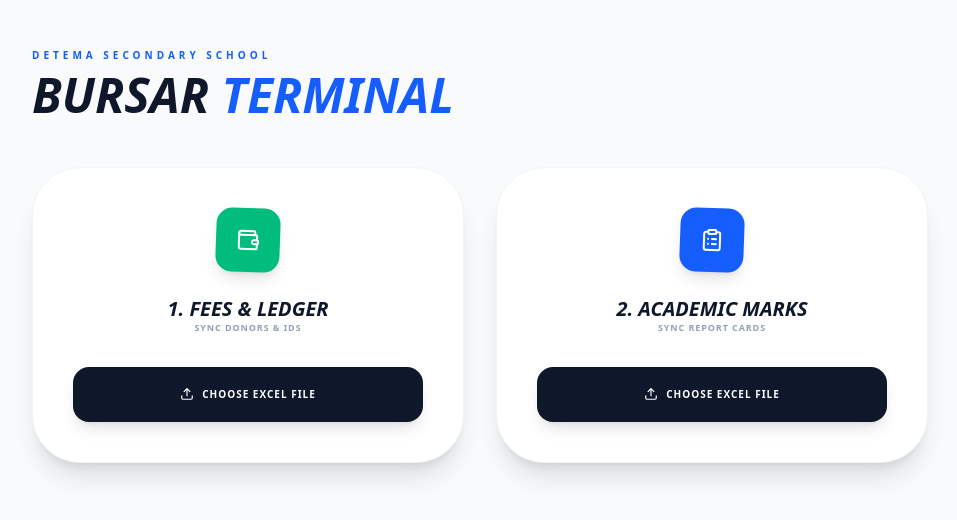
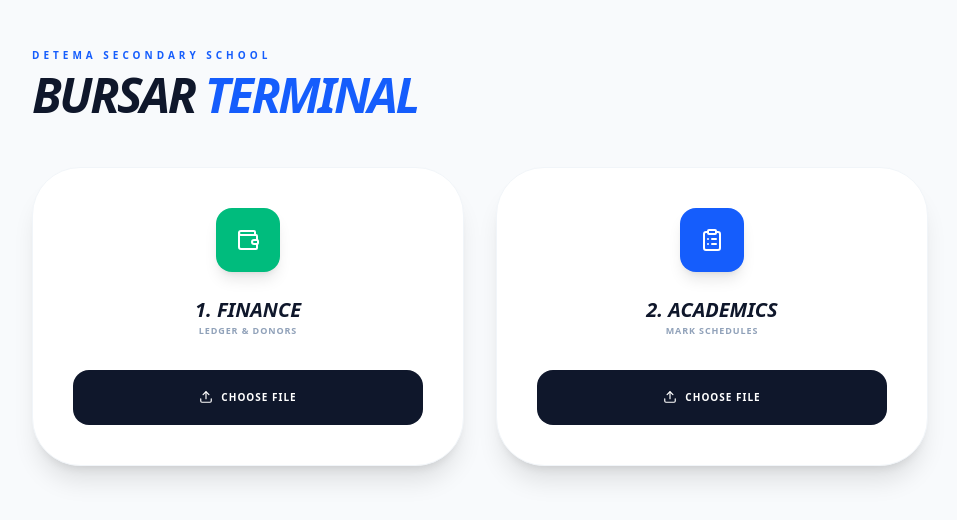
Before and after one commit to FaustinoDhovi/detemasecondary, a Next.js app: page /portal/admin in a window 1280 px wide. Shown: the top 520 px of the page, without its empty margins (160-1117 px from the left). Built offline with nearby package versions, Linux system fonts and the light colour scheme; no server answers.

Commit message:
Update admin marks logic for fuzzy name matching

```diff
--- a/app/portal/admin/page.tsx
+++ b/app/portal/admin/page.tsx
@@ -14,7 +14,7 @@ export default function AdminPage() {
   const [loading, setLoading] = useState<string | null>(null);
   const [status, setStatus] = useState<{type: 'success' | 'error', msg: string} | null>(null);
 
-  // 1. UPLOAD LEDGER & FEES
+  // 1. LEDGER UPLOAD (Master List)
   const handleFinanceUpload = async (e: any) => {
     const file = e.target.files[0];
     if (!file) return;
@@ -30,41 +30,39 @@ export default function AdminPage() {
 
         const headers = rows[hIdx].map(h => h?.toString().toUpperCase().trim());
         const dataRows = rows.slice(hIdx + 1);
-        const batch = [];
-
-        for (const row of dataRows) {
+        const batch = dataRows.map(row => {
           const get = (keys: string[]) => {
             const i = headers.findIndex(h => h && keys.some(k => h.includes(k)));
             return i !== -1 ? row[i]?.toString().trim() : null;
           };
 
           const id = get(["STUDENT NUMBER", "ID"]);
-          if (!id || id.length < 5 || id === "STUDENT NUMBER") continue;
+          if (!id || id.length < 5) return null;
 
-          batch.push({
-            id: id,
+          return {
+            id,
             name: get(["NAME"]),
             student_class: sheet.name.replace('FEES REGISTER', '').trim(),
             parent_number: get(["PARENT NUMBER"]),
             previous_balance: get(["PREVIOUS BALANCE", "BAL B/F"]),
             term_3_2025: get(["TERM 3"]),
-            term_1_2026: get(["2026 TERM1", "2026 TERM 1", "TERM 1 2026"])
-          });
-        }
+            term_1_2026: get(["2026 TERM 1", "2026 TERM1", "TERM 1 2026"])
+          };
+        }).filter(Boolean);
 
         if (batch.length > 0) {
           const { error } = await supabase.from('student_ledger').upsert(batch, { onConflict: 'id' });
           if (error) throw error;
         }
       }
-      setStatus({ type: 'success', msg: "Database Cleaned. Ledger & Donor Info Synced." });
+      setStatus({ type: 'success', msg: "Ledger Synced! New DET- IDs & Donor info ready." });
     } catch (err: any) {
-      setStatus({ type: 'error', msg: "Finance Sync Failed: " + err.message });
+      setStatus({ type: 'error', msg: "Finance Sync Error: " + err.message });
     }
     setLoading(null);
   };
 
-  // 2. UPLOAD MARKS (Matches names to the new Ledger IDs)
+  // 2. MARK SCHEDULE UPLOAD (With Fuzzy Name Matching)
   const handleMarkUpload = async (e: any) => {
     const file = e.target.files[0];
     if (!file) return;
@@ -72,43 +70,65 @@ export default function AdminPage() {
     setStatus(null);
 
     try {
+      // Fetch Master Ledger to find student IDs by name
       const { data: master } = await supabase.from('student_ledger').select('id, name');
-      if (!master) throw new Error("Upload Ledger first!");
+      if (!master || master.length === 0) throw new Error("Please upload the Ledger FIRST to register students.");
 
       const rows = await readXlsxFile(file);
-      const headers = (rows[2] as any[]).map(h => h?.toString().toUpperCase());
+      // Headers are on Row 3 (Index 2)
+      const headers = (rows[2] as any[]).map(h => h?.toString().toUpperCase().trim());
       const dataRows = rows.slice(3);
       const resultsBatch = [];
+      let missingCount = 0;
 
       for (const row of dataRows) {
-        const name = row[0]?.toString().trim();
-        if (!name) continue;
+        const surname = row[1]?.toString().trim() || "";
+        const firstName = row[2]?.toString().trim() || "";
+        if (!surname && !firstName) continue;
 
-        const student = master.find(s => s.name.toLowerCase() === name.toLowerCase());
-        if (!student) continue;
+        // MATCHING LOGIC: Combine names and compare against ledger
+        const student = master.find(s => {
+          const mName = s.name.toUpperCase();
+          const sur = surname.toUpperCase();
+          const fir = firstName.toUpperCase();
+          return (mName.includes(sur) && mName.includes(fir));
+        });
 
+        if (!student) {
+          missingCount++;
+          continue;
+        }
+
+        // Parse Subjects
         const subjects: any = {};
         headers.forEach((h, i) => {
-          if (i > 1 && h && !h.includes("TOTAL") && !h.includes("POS")) {
+          if (i > 2 && h && h !== "GRAND TOTAL" && h !== "POSITION" && row[i] !== null) {
             subjects[h.toLowerCase()] = row[i];
           }
         });
 
         resultsBatch.push({
           student_id: student.id,
-          term: 3,
+          term: 2, // From your specific file: Term 2 2025
           year: 2025,
           subjects,
-          grand_total: row[headers.indexOf("TOTAL")],
-          position: row[headers.indexOf("POS")]
+          grand_total: row[headers.indexOf("GRAND TOTAL")],
+          position: row[headers.indexOf("POSITION")]
         });
       }
 
-      const { error } = await supabase.from('results').upsert(resultsBatch, { onConflict: 'student_id,term,year' });
-      if (error) throw error;
-      setStatus({ type: 'success', msg: "Academic Marks Synced Successfully." });
+      if (resultsBatch.length > 0) {
+        const { error } = await supabase.from('results').upsert(resultsBatch, { onConflict: 'student_id,term,year' });
+        if (error) throw error;
+        setStatus({
+          type: 'success',
+          msg: `Synced ${resultsBatch.length} students! (Note: ${missingCount} names didn't match and were skipped)`
+        });
+      } else {
+        throw new Error("Zero matches found. Check if Ledger names match Mark Schedule names.");
+      }
     } catch (err: any) {
-      setStatus({ type: 'error', msg: "Mark Sync Failed: " + err.message });
+      setStatus({ type: 'error', msg: "Mark Sync Error: " + err.message });
     }
     setLoading(null);
   };
@@ -118,11 +138,11 @@ export default function AdminPage() {
       <div className="max-w-4xl mx-auto space-y-12">
         <header>
           <p className="text-[10px] font-bold text-blue-600 uppercase tracking-[0.4em] mb-2">Detema Secondary School</p>
-          <h1 className="text-5xl font-black italic uppercase text-slate-900 leading-none">
+          <h1 className="text-5xl font-black italic uppercase tracking-tighter text-slate-900 leading-none">
             Bursar <span className="text-blue-600">Terminal</span>
           </h1>
           {status && (
-            <div className={`mt-6 p-4 rounded-2xl flex items-center gap-3 font-bold text-xs border ${
+            <div className={`mt-6 p-4 rounded-2xl flex items-center gap-3 font-bold text-xs uppercase tracking-widest border ${
               status.type === 'success' ? 'bg-emerald-50 border-emerald-100 text-emerald-700' : 'bg-red-50 border-red-100 text-red-700'
             }`}>
               {status.type === 'success' ? <CheckCircle2 size={16}/> : <AlertCircle size={16}/>}
@@ -132,8 +152,8 @@ export default function AdminPage() {
         </header>
 
         <div className="grid md:grid-cols-2 gap-8">
-          <UploadCard title="1. Fees & Ledger" subtitle="Sync Donors & IDs" icon={<Wallet />} isLoading={loading==='finance'} onUpload={handleFinanceUpload} color="bg-emerald-500" />
-          <UploadCard title="2. Academic Marks" subtitle="Sync Report Cards" icon={<ClipboardList />} isLoading={loading==='marks'} onUpload={handleMarkUpload} color="bg-blue-600" />
+          <UploadCard title="1. Finance" subtitle="Ledger & Donors" icon={<Wallet />} isLoading={loading==='finance'} onUpload={handleFinanceUpload} color="bg-emerald-500" />
+          <UploadCard title="2. Academics" subtitle="Mark Schedules" icon={<ClipboardList />} isLoading={loading==='marks'} onUpload={handleMarkUpload} color="bg-blue-600" />
         </div>
       </div>
     </div>
@@ -142,13 +162,13 @@ export default function AdminPage() {
 
 function UploadCard({ title, subtitle, icon, isLoading, onUpload, color }: any) {
   return (
-    <div className="bg-white p-10 rounded-[3rem] shadow-xl border border-slate-100 flex flex-col items-center group transition-all">
-      <div className={`w-16 h-16 rounded-2xl flex items-center justify-center text-white mb-6 shadow-lg ${color} rotate-2 group-hover:rotate-0 transition-transform`}>{icon}</div>
-      <h3 className="text-xl font-black italic uppercase text-slate-900 leading-tight text-center">{title}</h3>
+    <div className="bg-white p-10 rounded-[3rem] shadow-xl border border-slate-100 flex flex-col items-center">
+      <div className={`w-16 h-16 rounded-2xl flex items-center justify-center text-white mb-6 shadow-lg ${color}`}>{icon}</div>
+      <h3 className="text-xl font-black italic uppercase text-slate-900">{title}</h3>
       <p className="text-[9px] font-bold text-slate-400 uppercase tracking-widest mb-8">{subtitle}</p>
-      <label className="w-full bg-slate-900 text-white py-5 rounded-2xl font-black text-[10px] uppercase tracking-widest cursor-pointer flex items-center justify-center gap-2 hover:bg-blue-600 shadow-lg">
+      <label className="w-full bg-slate-900 text-white py-5 rounded-2xl font-black text-[10px] uppercase tracking-widest cursor-pointer flex items-center justify-center gap-2 hover:bg-blue-600 transition-colors">
         {isLoading ? <Loader2 className="animate-spin" size={14}/> : <Upload size={14}/>}
-        {isLoading ? "Syncing..." : "Choose Excel File"}
+        {isLoading ? "Syncing..." : "Choose File"}
         <input type="file" className="hidden" onChange={onUpload} disabled={isLoading} />
       </label>
     </div>
```
